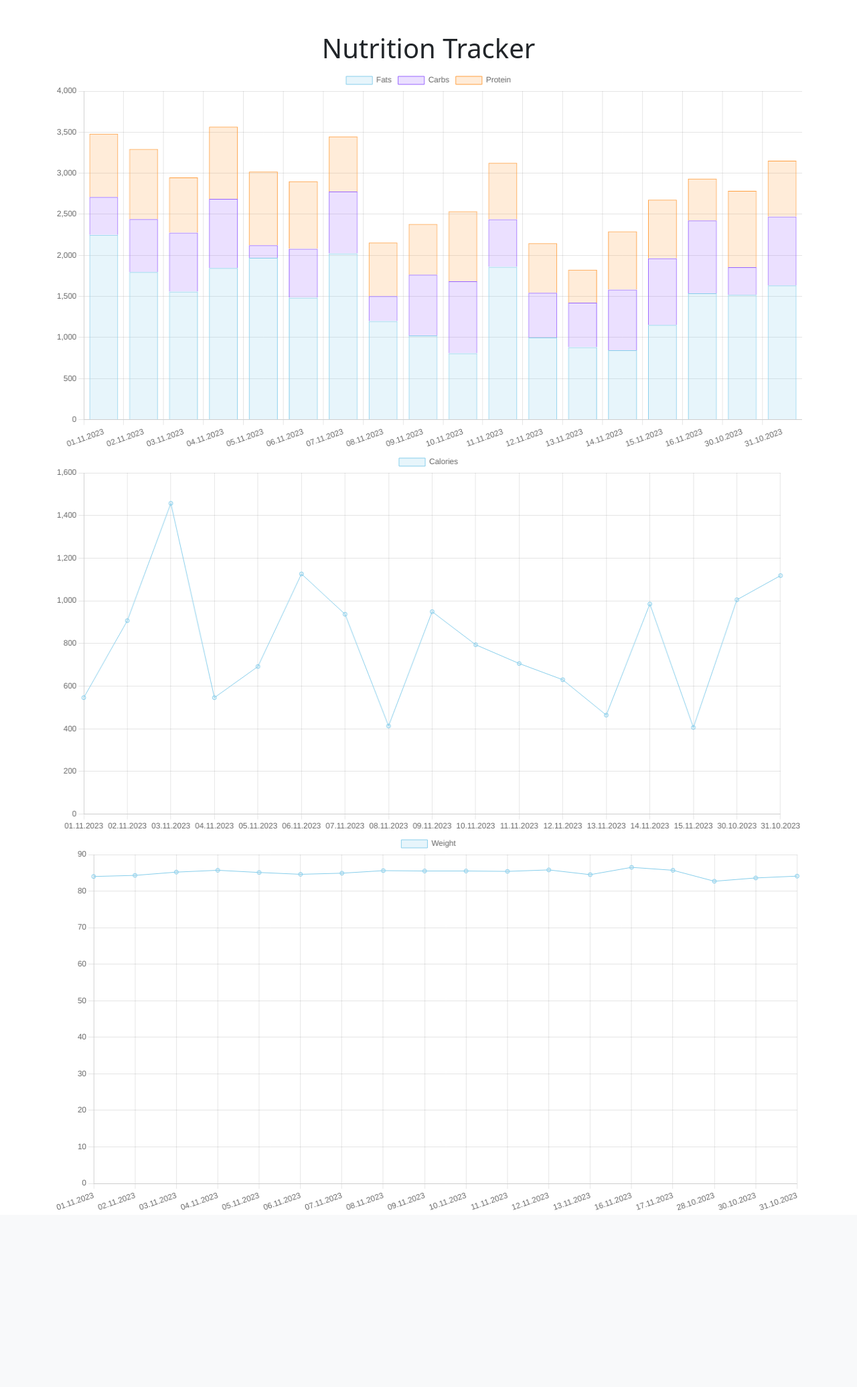
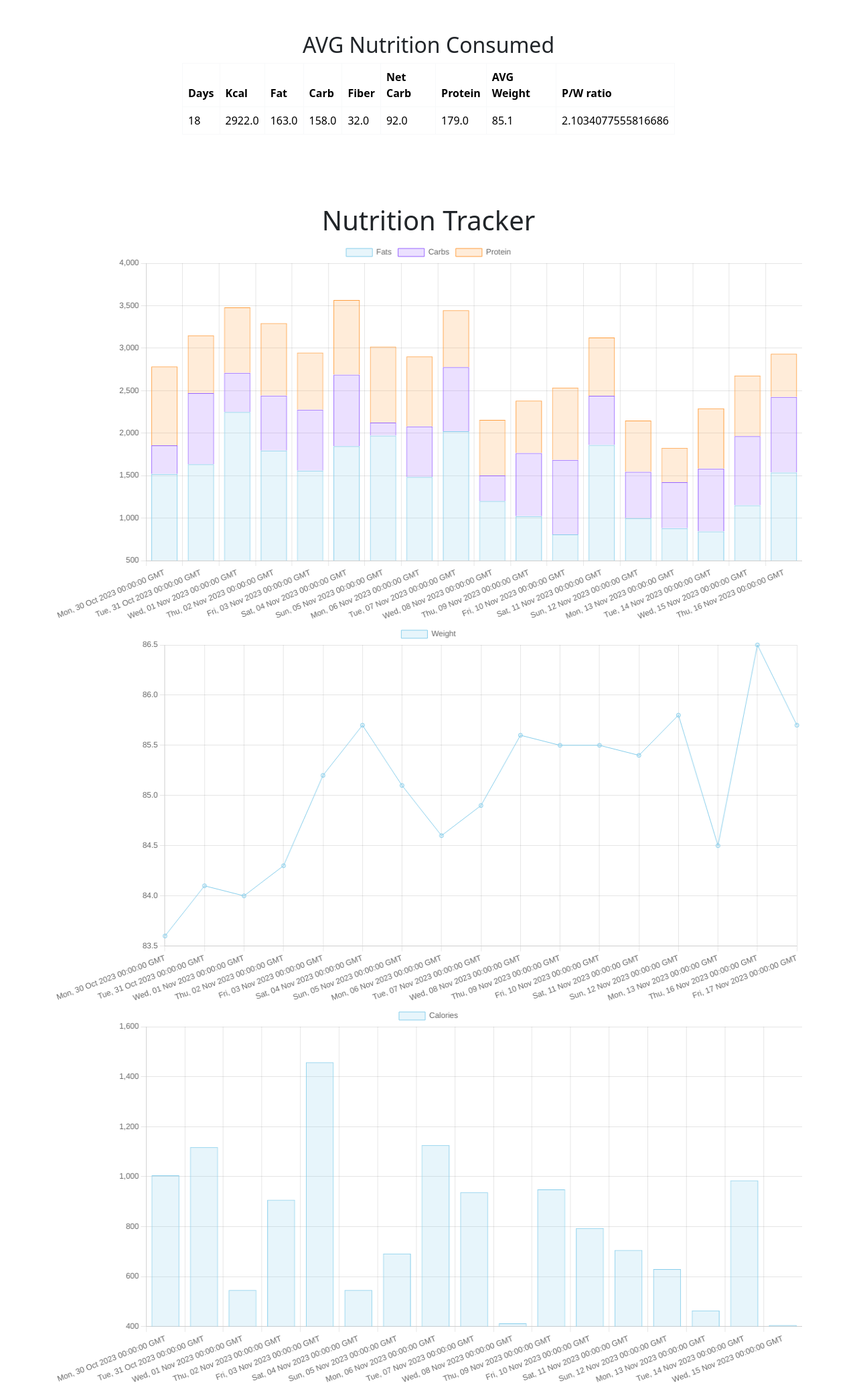
Before and after one commit to plamenyankov/nutrition_tracker, a Flask app: page / in a window 1280 px wide. Shown: the part 56-2127 px from the top of the page at 67% size. Before the commit the page ends 1863 px from the top, so only its background shows below. Run offline with Flask 3, Linux system fonts and the light colour scheme.

Commit message:
getting back to the broject

```diff
--- a/app.py
+++ b/app.py
@@ -1,5 +1,6 @@
 from flask import Flask, render_template, request, jsonify, redirect, url_for, flash
 import pandas as pd
+import numpy as np
 from models.food import FoodDatabase
 from models.foods.food_blueprint import food_blueprint
 from models.calorie_weight import CalorieWeight
@@ -21,11 +22,14 @@ def home():
     consumption = food_db.fetch_all_consumption()
     calories = calorie_weight.fetch_calories()
     weights = calorie_weight.fetch_weights()
+    avg_consumed = food_db.get_avg_nutrition_consumed()
     if len(consumption) > 0:
         df = pd.DataFrame(consumption)
         df[['protein','carb']] = df[['protein','carb']] * 4
         df['fat'] = df['fat'] * 9
-
+        # Convert 'date' column to datetime format
+        df['date'] = pd.to_datetime(df['date'], format='%d.%m.%Y')
+        df = df.sort_values(by='date', ascending=True)
         # Group by date and sum up the necessary columns
         grouped_data = df.groupby('date').agg({
             'protein': 'sum',
@@ -38,18 +42,23 @@ def home():
         proteins = grouped_data['protein'].tolist()
         fats = grouped_data['fat'].tolist()
         carbs = grouped_data['carb'].tolist()
-        print(dates)
-        print(fats)
+
     if len(calories) > 0:
         df_calories = pd.DataFrame(calories).reset_index()
+        df_calories['date'] = pd.to_datetime(df_calories['date'], format='%d.%m.%Y')
+        df_calories = df_calories.sort_values(by='date', ascending=True)
         date_calories = df_calories['date'].to_list()
         data_calories = df_calories['calories'].to_list()
 
         df_weight = pd.DataFrame(weights).reset_index()
-        date_weight = df_weight['date'].to_list()
-        data_weight = df_weight['weight'].to_list()
+        df_weight['date'] = pd.to_datetime(df_weight['date'], format='%d.%m.%Y')
+        df_weight = df_weight.sort_values(by='date', ascending=True)
+        date_weight = df_weight['date'].to_list()[1:]
+        data_weight = df_weight['weight'].to_list()[1:]
+        average_weight = np.round(np.mean(data_weight),1)
 
-    return render_template('index.html',date_calories=date_calories,data_calories=data_calories, date_weight=date_weight,data_weight=data_weight, dates=dates, kcals=data_calories, proteins=proteins, fats=fats, carbs=carbs)
+
+    return render_template('index.html',average_weight=average_weight,avg_consumed=avg_consumed,date_calories=date_calories,data_calories=data_calories, date_weight=date_weight,data_weight=data_weight, dates=dates, kcals=data_calories, proteins=proteins, fats=fats, carbs=carbs)
 
 
 @app.route('/add_data', methods=["GET", "POST"])
--- a/models/food.py
+++ b/models/food.py
@@ -37,8 +37,8 @@ class FoodDatabase:
         with self.conn:
             cursor = self.conn.cursor()
             cursor.execute('INSERT OR IGNORE INTO Ingredient_Quantity (quantity, ingredient_id, unit_id) VALUES (?,?,?)', (quantity, ingredient_id, unit_id,))
-            ingredient_quantity_id = cursor.execute('SELECT ingredient_quantity_id FROM Ingredient_Quantity WHERE ingredient_id=? AND unit_id=?',
-                                           (ingredient_id, unit_id,)).fetchone()
+            ingredient_quantity_id = cursor.execute('SELECT ingredient_quantity_id FROM Ingredient_Quantity WHERE ingredient_id=? AND unit_id=? AND quantity=?',
+                                           (ingredient_id, unit_id,quantity)).fetchone()
             if ingredient_quantity_id:
                 return ingredient_quantity_id[0]
 
@@ -226,7 +226,7 @@ class FoodDatabase:
             cursor.execute(query,(kcal, fats, carbs, fiber, net_carbs, protein,iq_id,iq_id,))
             cursor.close()
 
-    def fetch_all_nutrition(self, iq_id=None):
+    def fetch_all_nutrition(self):
         with self.conn:
             cursor = self.conn.cursor()
             query = """SELECT
@@ -244,7 +244,7 @@ class FoodDatabase:
                     LEFT JOIN Ingredient I ON I.ingredient_id = iq.ingredient_id
                     LEFT JOIN Unit U ON U.unit_id = iq.unit_id
                     LEFT JOIN Nutrition N ON I.ingredient_id = N.ingredient_id AND U.unit_id = N.unit_id
-                ORDER BY iq.ingredient_quantity_id DESC LIMIT 50"""
+                ORDER BY iq.ingredient_quantity_id DESC"""
             cursor.execute(query)
 
             # Fetch all rows
@@ -420,3 +420,58 @@ class FoodDatabase:
                 ingredient_ids_list.append(ingredient_id[0])
 
             return ingredient_ids_list
+
+    def get_unit_ingredient_from_iq(self, iq_id):
+        with self.conn:
+            cursor = self.conn.cursor()
+            query ="""
+            SELECT
+            ingredient_id,
+            unit_id
+            FROM Ingredient_Quantity
+            WHERE ingredient_quantity_id=?
+            """
+            cursor.execute(query, (iq_id,))
+            result = cursor.fetchone()
+            return result[0], result[1]
+    def get_avg_nutrition_consumed(self):
+        with self.conn:
+            cursor = self.conn.cursor()
+            query ="""
+            SELECT
+                round(sum(kcal)/count(*),0) kcal,
+                round(sum(fat)/count(*),0) fat,
+                round(sum(carb)/count(*),0) carb,
+                round(sum(fiber)/count(*),0) fiber,
+                round(sum(net_carb)/count(*),0) net_carb,
+                round(sum(protein)/count(*),0) protein,
+                COUNT(*) cnt
+            FROM (SELECT
+                c.consumption_date date,
+                round(sum(IQ.quantity*N.kcal*c.ingredient_quantity_portions), 0) kcal,
+                round(sum(IQ.quantity*N.fat*c.ingredient_quantity_portions), 0) fat,
+                round(sum(IQ.quantity*N.carb*c.ingredient_quantity_portions), 0) carb,
+                round(sum(IQ.quantity*N.fiber*c.ingredient_quantity_portions), 0) fiber,
+                round(sum(IQ.quantity*N.net_carb*c.ingredient_quantity_portions), 0) net_carb,
+                round(sum(IQ.quantity*N.protein*c.ingredient_quantity_portions), 0) protein
+                FROM Consumption c
+            LEFT JOIN Ingredient_Quantity IQ ON IQ.ingredient_quantity_id = c.ingredient_quantity_id
+            LEFT JOIN Unit U ON U.unit_id = IQ.unit_id
+            LEFT JOIN Ingredient I ON I.ingredient_id = IQ.ingredient_id
+            LEFT JOIN Nutrition N ON I.ingredient_id = N.ingredient_id AND N.unit_id = U.unit_id
+            GROUP BY c.consumption_date
+            ORDER BY date DESC);
+            """
+            cursor.execute(query)
+            result = cursor.fetchone()
+            nutrition_data = {
+                "kcal": result[0],
+                "fat": result[1],
+                "carb": result[2],
+                "fiber": result[3],
+                "net_carb": result[4],
+                "protein": result[5],
+                "cnt":result[6]
+            }
+
+            return nutrition_data
--- a/templates/index.html
+++ b/templates/index.html
@@ -1,13 +1,47 @@
 {% extends 'layout.html' %}
 
 {% block content %}
+  <div class="row justify-content-md-center">
+        <div class="col col-md-8 center-block mb-5">
+            <h2 class="text-center mt-5">AVG Nutrition Consumed</h2>
+                <table class="table table-bordered border-light mt-2 mb-2">
+                    <thead>
+                    <tr>
+                        <th scope="col">Days</th>
+                        <th scope="col">Kcal</th>
+                        <th scope="col">Fat</th>
+                        <th scope="col">Carb</th>
+                        <th scope="col">Fiber</th>
+                        <th scope="col">Net Carb</th>
+                        <th scope="col">Protein</th>
+                        <th scope="col">AVG Weight</th>
+                        <th scope="col">P/W ratio</th>
+                    </tr>
+                    </thead>
+                    <tbody>
+                        <tr>
+                            <td>{{ avg_consumed.cnt }}</td>
+                            <td>{{ avg_consumed.kcal }}</td>
+                            <td>{{ avg_consumed.fat }}</td>
+                            <td>{{ avg_consumed.carb }}</td>
+                            <td>{{ avg_consumed.fiber }}</td>
+                            <td>{{ avg_consumed.net_carb }}</td>
+                            <td>{{ avg_consumed.protein }}</td>
+                            <td>{{ average_weight }}</td>
+                            <td>{{ avg_consumed.protein/average_weight }}</td>
+                        </tr>
+                    </tbody>
+                </table>
+        </div>
+    </div>
 
 <div class="row justify-content-md-center">
     <h1 class="text-center mt-5">Nutrition Tracker</h1>
 
         <canvas id="myChart"></canvas>
+        <canvas id="weightChart"></canvas>
+
         <canvas id="calorieChart"></canvas>
-        <canvas id="weightChart"></canvas>
 
 
         <script type="text/javascript">
@@ -43,7 +77,7 @@
         options: {
             scales: {
                 y: {
-                    beginAtZero: true,
+                    beginAtZero: false,
                     stacked: true
                 },
                 x: {
@@ -54,7 +88,7 @@
     });
     var ctx2 = document.getElementById('calorieChart').getContext('2d');
     new Chart(ctx2, {
-        type: 'line',
+        type: 'bar',
         data: {
             labels: {{ date_calories|tojson }},
             datasets: [
@@ -70,11 +104,11 @@
         options: {
             scales: {
                 y: {
-                    beginAtZero: true,
-                    stacked: true
+                    beginAtZero: false
+
                 },
                 x: {
-                    stacked: true
+
                 }
             }
         }
@@ -97,11 +131,10 @@
         options: {
             scales: {
                 y: {
-                    beginAtZero: true,
-                    stacked: true
+                    beginAtZero: false
                 },
                 x: {
-                    stacked: true
+
                 }
             }
         }
--- a/templates/recipe.html
+++ b/templates/recipe.html
@@ -33,7 +33,7 @@
                     {% for nutrition in recipes %}
                     <tr>
                         <td>{{ nutrition.date }}</td>
-                        <td>{{ nutrition.recipe_name }}</td>
+                        <td><a href="/recipe/{{nutrition.recipe_id}}">{{ nutrition.recipe_name }}</a></td>
                         <td>{{ nutrition.serv }}</td>
                         <td>{{ nutrition.kcal }}</td>
                         <td>{{ nutrition.fat }}</td>
@@ -56,7 +56,7 @@
 
         </div>
     </div>
-  {% if recipe_ingredients %}
+  {% if nutritions %}
     <div class="row justify-content-md-center">
         <div class="col col-md-8 center-block mb-5">
             <h2 class="center mt-5">Ingredients Quantity</h2>
```
Also changed, not shown: models/foods/food_blueprint.py (+40 -6 lines), templates/food.html (+100 -49 lines), database.db, 1 other file.
